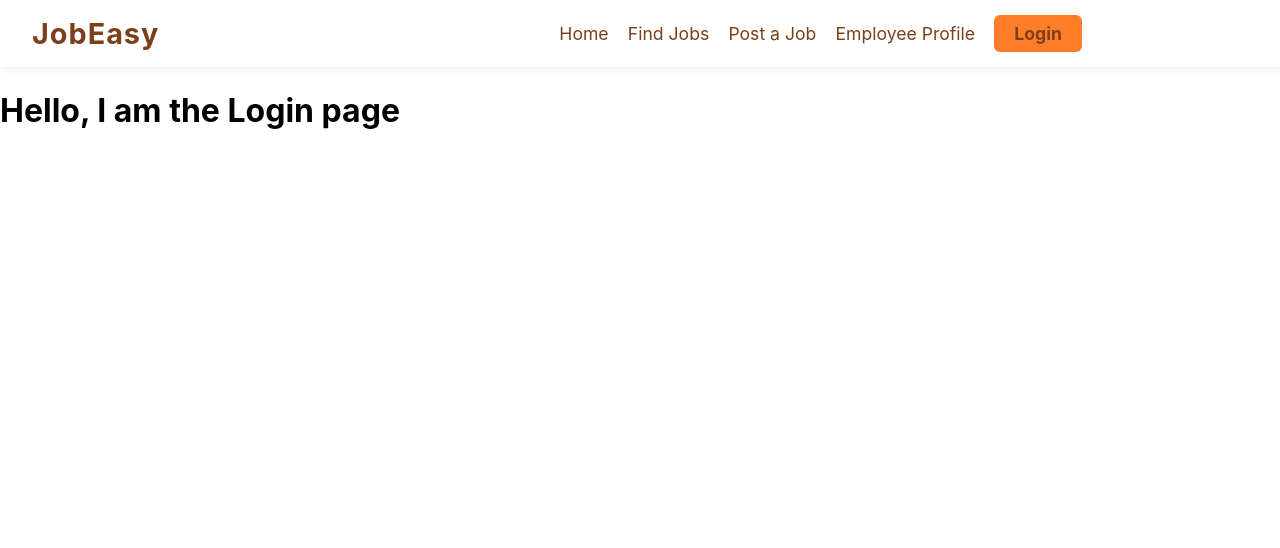
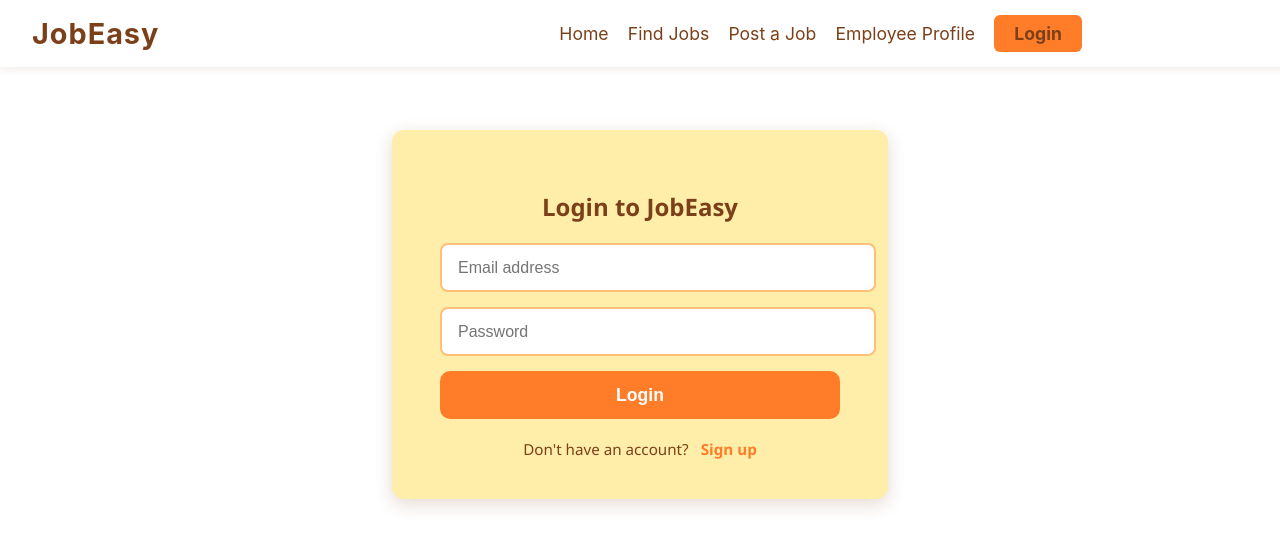
Before and after one commit to Adnan-Shaikh/JOB-EASY, a React (Create React App) app in the folder job-portal/: page /login in a window 1280 px wide. Shown: the top 548 px of the page. Built offline with nearby package versions, Linux system fonts and the light colour scheme.

Commit message:
Added a Login/Signup page

```diff
--- /dev/null
+++ b/job-portal/src/login.css
@@ -0,0 +1,68 @@
+:root {
+  --color-dark-brown: #7B4019;
+  --color-bright-orange: #FF7D29;
+  --color-soft-orange: #FFBF78;
+  --color-pale-yellow: #FFEEA9;
+}
+
+.auth-container {
+  max-width: 400px;
+  margin: 60px auto;
+  background: var(--color-pale-yellow);
+  padding: 2.5rem 3rem;
+  border-radius: 12px;
+  box-shadow: 0 5px 18px rgba(123, 64, 25, 0.2);
+  text-align: center;
+  font-family: 'Segoe UI', Tahoma, Geneva, Verdana, sans-serif;
+  color: var(--color-dark-brown);
+}
+
+.auth-container h2 {
+  margin-bottom: 20px;
+  font-weight: 700;
+}
+
+.auth-form input {
+  width: 100%;
+  padding: 0.85rem 1rem;
+  margin-bottom: 15px;
+  border-radius: 8px;
+  border: 2px solid var(--color-soft-orange);
+  font-size: 1rem;
+  outline: none;
+  transition: border-color 0.25s;
+}
+
+.auth-form input:focus {
+  border-color: var(--color-bright-orange);
+}
+
+.auth-form button {
+  background-color: var(--color-bright-orange);
+  color: white;
+  font-weight: 700;
+  font-size: 1.1rem;
+  border: none;
+  border-radius: 10px;
+  padding: 0.85rem 0;
+  width: 100%;
+  cursor: pointer;
+  transition: background 0.3s;
+}
+
+.auth-form button:hover {
+  background-color: var(--color-soft-orange);
+}
+
+.auth-toggle {
+  margin-top: 20px;
+  font-size: 0.95rem;
+  color: var(--color-dark-brown);
+}
+
+.auth-toggle span {
+  color: var(--color-bright-orange);
+  cursor: pointer;
+  font-weight: 700;
+  margin-left: 8px;
+}
--- a/job-portal/src/login.js
+++ b/job-portal/src/login.js
@@ -1,3 +1,74 @@
-import React from 'react';
-const Login = () => <h1>Hello, I am the Login page</h1>;
-export default Login;
+import React, { useState } from 'react';
+import './login.css';
+
+const LoginSignup = () => {
+  const [isLogin, setIsLogin] = useState(true);
+  const [formData, setFormData] = useState({
+    email: '',
+    password: '',
+    username: '',
+  });
+
+  const toggleForm = () => {
+    setIsLogin(!isLogin);
+    setFormData({ email: '', password: '', username: '' }); // reset form
+  };
+
+  const handleChange = (e) => {
+    const { name, value } = e.target;
+    setFormData(prev => ({ ...prev, [name]: value }));
+  };
+
+  const handleSubmit = (e) => {
+    e.preventDefault();
+    // Handle auth logic: call backend API for login/signup
+    if (isLogin) {
+      console.log('Logging in:', formData);
+    } else {
+      console.log('Signing up:', formData);
+    }
+  };
+
+  return (
+    <div className="auth-container">
+      <h2>{isLogin ? "Login to JobEasy" : "Create Your Account"}</h2>
+      <form onSubmit={handleSubmit} className="auth-form">
+        {!isLogin && (
+          <input
+            type="text"
+            name="username"
+            value={formData.username}
+            onChange={handleChange}
+            placeholder="Username"
+            required
+          />
+        )}
+        <input
+          type="email"
+          name="email"
+          value={formData.email}
+          onChange={handleChange}
+          placeholder="Email address"
+          required
+        />
+        <input
+          type="password"
+          name="password"
+          value={formData.password}
+          onChange={handleChange}
+          placeholder="Password"
+          required
+        />
+        <button type="submit">{isLogin ? "Login" : "Sign Up"}</button>
+      </form>
+      <div className="auth-toggle">
+        {isLogin ? "Don't have an account?" : "Already have an account?"}
+        <span onClick={toggleForm}>
+          {isLogin ? " Sign up" : " Login"}
+        </span>
+      </div>
+    </div>
+  );
+};
+
+export default LoginSignup;
```
